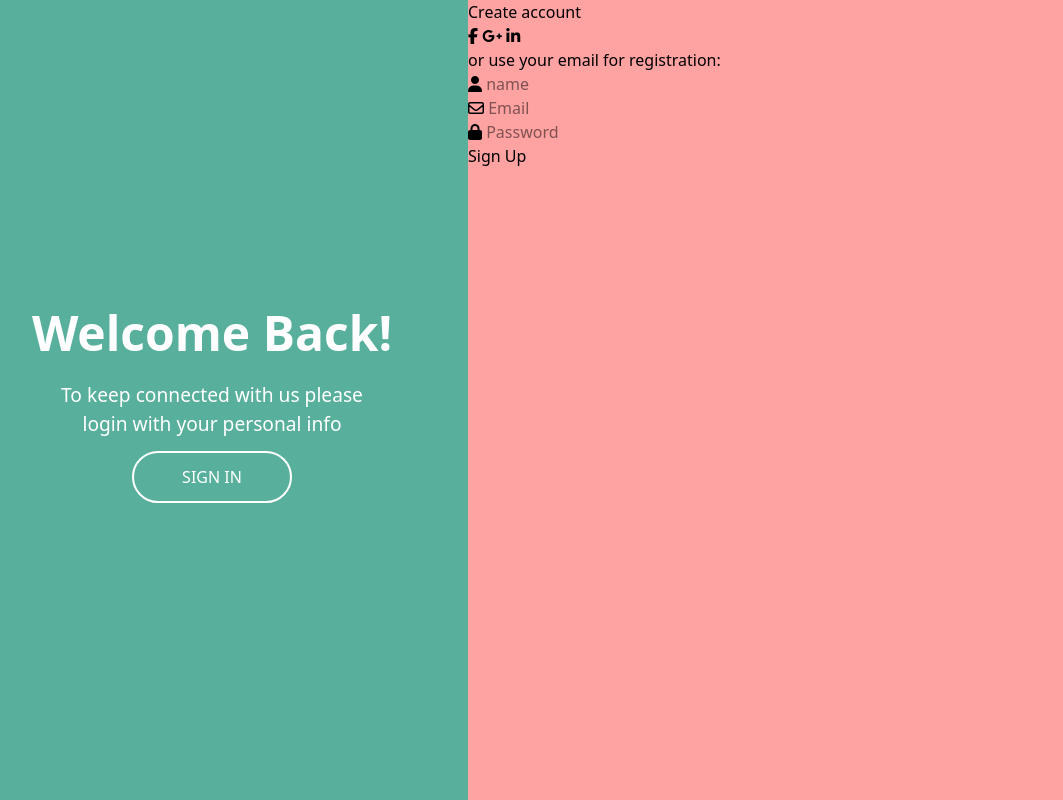
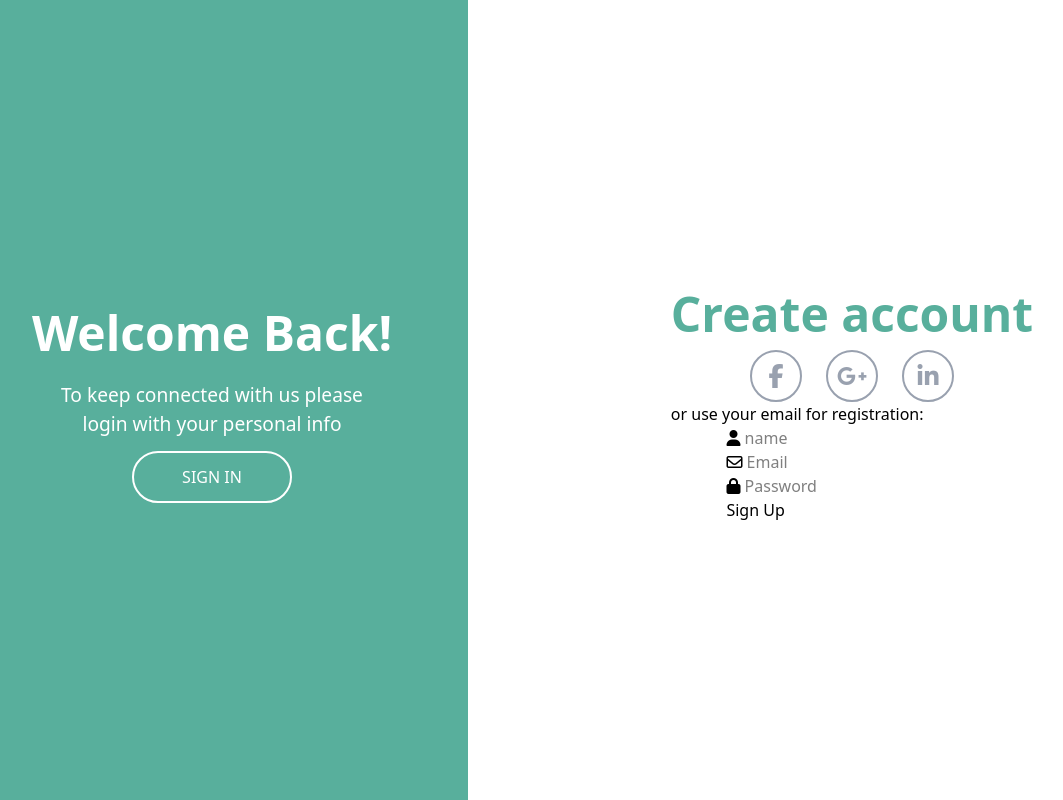
Before and after one commit to rodrigoamb/tela-cadastro-tailwind, a plain HTML site: page index.html in a window 1280 px wide. Shown: the whole page, without its empty margins (44-1107 px from the left). Drawn offline with nearby package versions, Linux system fonts and the light colour scheme.

Commit message:
continuando tela cadastro

```diff
--- a/index.html
+++ b/index.html
@@ -14,7 +14,7 @@
     <script src="https://cdn.jsdelivr.net/npm/@tailwindcss/browser@4"></script>
   </head>
   <body>
-    <div class="flex flex-row bg-red-300 h-screen">
+    <div class="flex flex-row h-screen">
       <div
         class="bg-[#58AF9C] w-[40%] flex flex-col justify-center items-center text-white gap-3"
       >
@@ -28,13 +28,27 @@
           >sign in</a
         >
       </div>
-      <div>
+      <div class="flex flex-col justify-center items-center w-[60%]">
         <div>
-          <h1>Create account</h1>
-          <div>
-            <i class="fa-brands fa-facebook-f"></i>
-            <i class="fa-brands fa-google-plus-g"></i>
-            <i class="fa-brands fa-linkedin-in"></i>
+          <h1 class="text-[3rem] font-bold text-[#58AF9C]">Create account</h1>
+          <div class="flex flex-row justify-center gap-6">
+            <div
+              class="border-2 w-10 h-10 flex justify-center items-center rounded-full text-2xl p-6 text-gray-400 hover:bg-[#58AF9C] hover:text-white hover:border-[#58AF9C] cursor-pointer"
+            >
+              <i class="fa-brands fa-facebook-f"></i>
+            </div>
+
+            <div
+              class="border-2 w-10 h-10 flex justify-center items-center rounded-full text-2xl p-6 text-gray-400 hover:bg-[#58AF9C] hover:text-white hover:border-[#58AF9C] cursor-pointer"
+            >
+              <i class="fa-brands fa-google-plus-g"></i>
+            </div>
+
+            <div
+              class="border-2 w-10 h-10 flex justify-center items-center rounded-full text-2xl p-6 text-gray-400 hover:bg-[#58AF9C] hover:text-white hover:border-[#58AF9C] cursor-pointer"
+            >
+              <i class="fa-brands fa-linkedin-in"></i>
+            </div>
           </div>
           <p>or use your email for registration:</p>
         </div>
```
